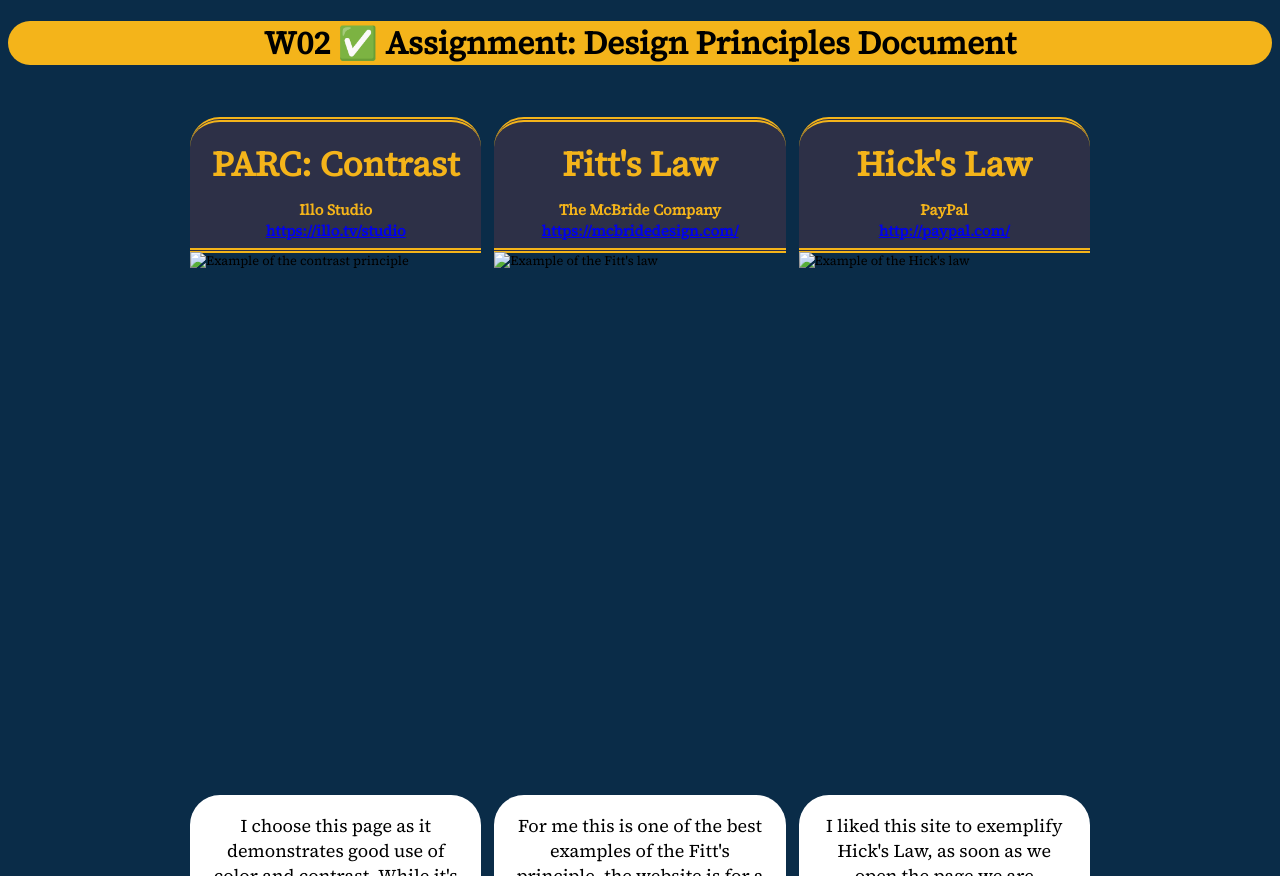
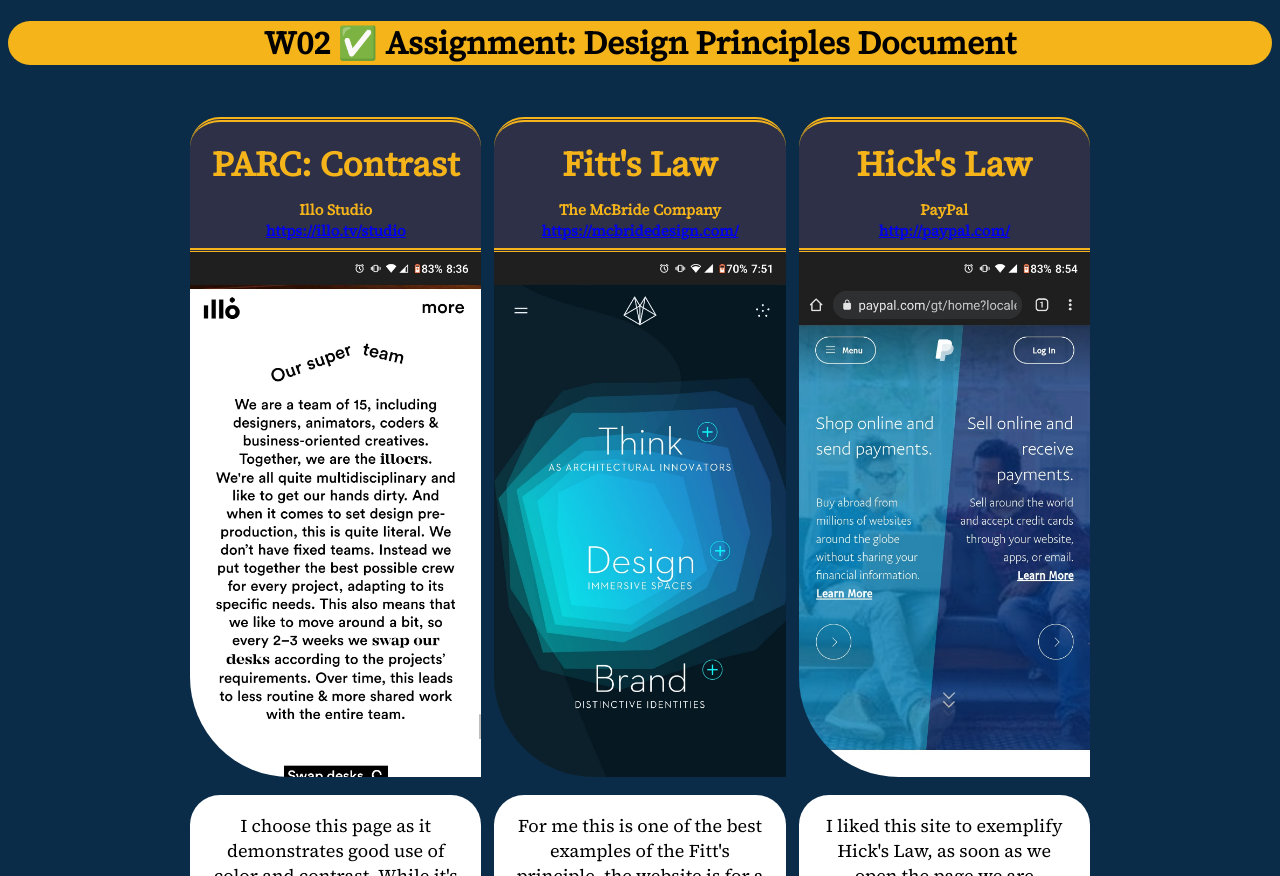
Before and after one commit to AdMuy/wdd-230-lesson-2, a plain HTML site: page index.html in a window 1280 px wide. Shown: the top 876 px of the page. Drawn offline with Linux system fonts and the light colour scheme; the site is published under a folder, as on GitHub Pages, so addresses that start at the root find nothing.

Commit message:
Removing slashs from images path.

```diff
--- a/index.html
+++ b/index.html
@@ -21,7 +21,7 @@
       <h2>PARC: Contrast</h2>
       <h3>Illo Studio<br><a href="https://illo.tv/studio">https://illo.tv/studio</a></h3>
       <div class="scrolling-preview">
-        <img src="/images/Contrast.jpg" width="100%" alt="Example of the contrast principle">
+        <img src="images/Contrast.jpg" width="100%" alt="Example of the contrast principle">
       </div>
       <p>
         I choose this page as it demonstrates good use of color and contrast.
@@ -39,7 +39,7 @@
       <h2>Fitt's Law</h2>
       <h3>The McBride Company<br><a href="https://mcbridedesign.com/">https://mcbridedesign.com/</a></h3>
       <div class="scrolling-preview">
-        <img src="/images/Fitt's.jpg" width="100%" alt="Example of the Fitt's law">
+        <img src="images/Fitt's.jpg" width="100%" alt="Example of the Fitt's law">
       </div>
       <p>
         For me this is one of the best examples of the Fitt's principle,
@@ -56,7 +56,7 @@
       <h2>Hick's Law</h2>
       <h3>PayPal<br><a href="http://paypal.com/">http://paypal.com/</a></h3>
       <div class="scrolling-preview">
-        <img src="/images/Hick's.jpg" width="100%" alt="Example of the Hick's law">
+        <img src="images/Hick's.jpg" width="100%" alt="Example of the Hick's law">
       </div>
       <p>
         I liked this site to exemplify Hick's Law, as soon as we open the page we are
```
